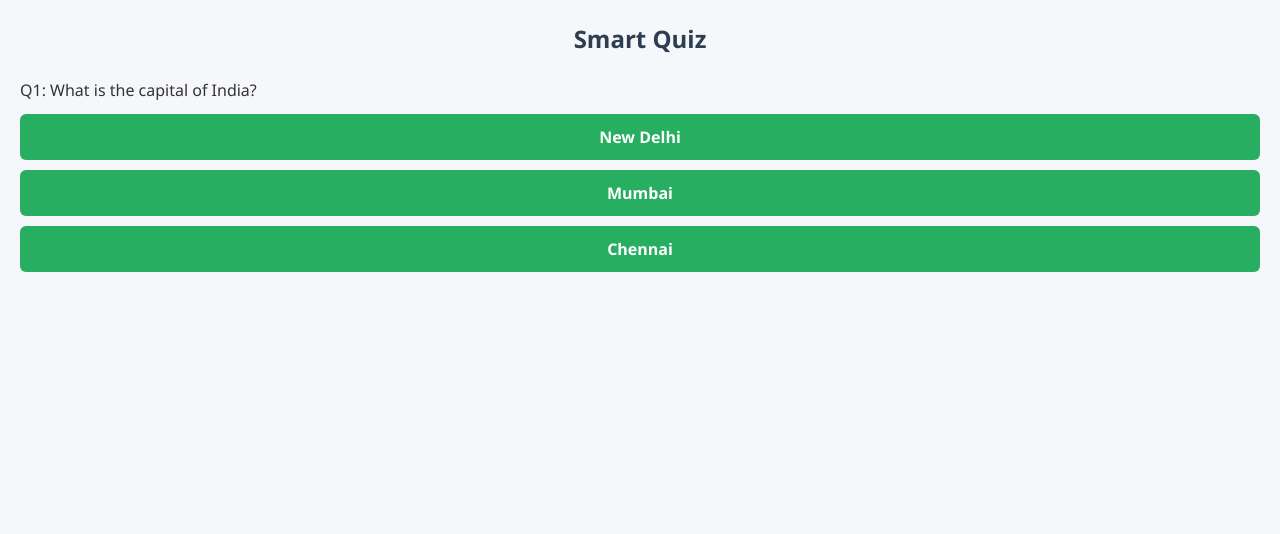
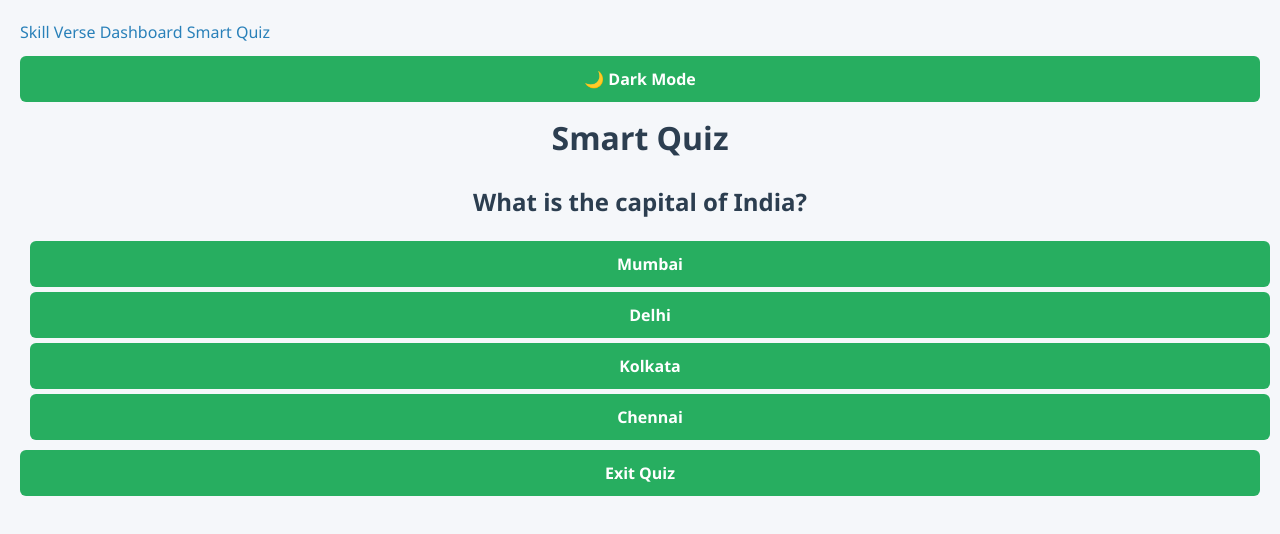
Before and after one commit to vanshdevmorari/skill-verse, a plain HTML site: page quiz.html in a window 1280 px wide. Drawn offline with Linux system fonts and the light colour scheme.

Commit message:
new changes

```diff
--- a/js/quiz.js
+++ b/js/quiz.js
@@ -1,11 +1,55 @@
-const buttons = document.querySelectorAll("#quiz-container button");
+const quiz = [
+  {
+    question: "What is the capital of India?",
+    options: ["Mumbai", "Delhi", "Kolkata", "Chennai"],
+    answer: "Delhi"
+  },
+  {
+    question: "Which planet is known as the Red Planet?",
+    options: ["Earth", "Mars", "Jupiter", "Saturn"],
+    answer: "Mars"
+  },
+  {
+    question: "Who invented the lightbulb?",
+    options: ["Einstein", "Newton", "Edison", "Tesla"],
+    answer: "Edison"
+  }
+];
 
-buttons.forEach(btn => {
-  btn.addEventListener("click", function() {
-    if (btn.textContent === "New Delhi") {
-      alert("Correct! 🎉");
+let current = 0;
+
+function loadQuestion() {
+  const q = quiz[current];
+  document.getElementById("question").innerText = q.question;
+  const optionsDiv = document.getElementById("options");
+  optionsDiv.innerHTML = "";
+
+  q.options.forEach(opt => {
+    const btn = document.createElement("button");
+    btn.innerText = opt;
+    btn.onclick = () => checkAnswer(opt);
+    optionsDiv.appendChild(btn);
+  });
+}
+
+function checkAnswer(selected) {
+  const correct = quiz[current].answer;
+  if (selected === correct) {
+    alert("Correct! ✅");
+    current++;
+    if (current < quiz.length) {
+      loadQuestion();
     } else {
-      alert("Oops! Try again.");
+      document.getElementById("quiz-box").innerHTML = "<h2>🎉 You completed the quiz!</h2>";
     }
-  });
-});
+  } else {
+    alert("Wrong! Try again ❌");
+  }
+}
+
+function exitQuiz() {
+  document.getElementById("quiz-box").innerHTML = "<h2>🚪 You exited the quiz.</h2>";
+}
+
+// Load first question
+window.onload = loadQuestion;
--- a/quiz.html
+++ b/quiz.html
@@ -6,14 +6,25 @@
   <link rel="stylesheet" href="css/style.css">
 </head>
 <body>
-  <h2>Smart Quiz</h2>
-  <div id="quiz-container">
-    <p>Q1: What is the capital of India?</p>
-    <button>New Delhi</button>
-    <button>Mumbai</button>
-    <button>Chennai</button>
-    <script src="js/quiz.js"></script>
+  <nav>
+    <div class="nav-left">
+      <a href="index.html">Skill Verse</a>
+      <a href="dashboard.html">Dashboard</a>
+      <a href="quiz.html">Smart Quiz</a>
+    </div>
+    <div class="nav-right">
+      <button class="toggle-btn" onclick="toggleDarkMode()">🌙 Dark Mode</button>
+    </div>
+  </nav>
 
+  <h1>Smart Quiz</h1>
+  <div id="quiz-box">
+    <h2 id="question"></h2>
+    <div id="options" class="quiz-options"></div>
+    <button onclick="exitQuiz()">Exit Quiz</button>
   </div>
+
+  <script src="js/quiz.js"></script>
+  <script src="js/main.js"></script>
 </body>
 </html>
```
Also changed, not shown: js/signup.js (line endings or trailing spaces).
